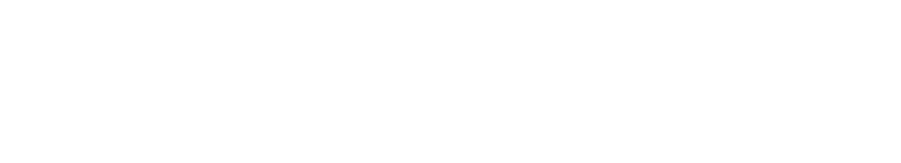
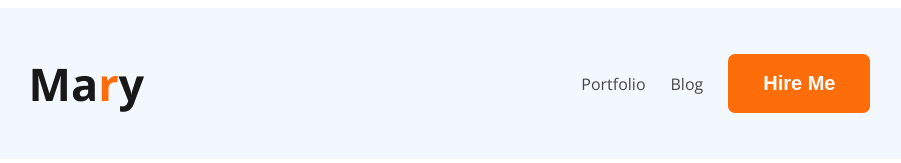
Before and after one commit to mdimranhossainwd/protfolio-website, a plain HTML site: page index.html in a window 1280 px wide. Shown: the whole page, without its empty margins (178-1079 px from the left). Drawn offline with nearby package versions, Linux system fonts and the light colour scheme.

Commit message:
Navigation bar completed

```diff
--- /dev/null
+++ b/css/style.css
@@ -0,0 +1,65 @@
+@import url("https://fonts.googleapis.com/css2?family=Open+Sans:wght@400;500;600;700;800&display=swap");
+
+body {
+  font-family: "Open Sans", sans-serif;
+}
+
+h1,
+h2,
+h3,
+h4,
+h5,
+h6 {
+  color: #181818;
+  font-weight: 700;
+  line-height: normal;
+}
+
+p {
+  color: #757575;
+  font-size: 17px;
+  font-weight: 400;
+  line-height: 30px;
+}
+
+.btn {
+  background-color: #fd6e0a;
+  border: none;
+  padding: 18px 35px;
+  border-radius: 7px;
+  color: #fff;
+  font-size: 20px;
+  font-weight: 700;
+}
+
+header {
+  background: #f3f8ff;
+}
+
+.navigation {
+  display: flex;
+  justify-content: space-around;
+}
+
+.navigation h3 {
+  font-size: 45px;
+}
+
+.navigation span {
+  color: #fd6e0a;
+}
+
+.navigation > ul {
+  display: flex;
+  align-items: center;
+}
+
+.navigation li {
+  list-style: none;
+  margin-right: 25px;
+}
+
+.navigation li a {
+  text-decoration: none;
+  color: #474747;
+}
--- a/index.html
+++ b/index.html
@@ -3,7 +3,22 @@
   <head>
     <meta charset="UTF-8" />
     <meta name="viewport" content="width=device-width, initial-scale=1.0" />
+
+    <!-- CSS LINK HERE  -->
+    <link rel="stylesheet" href="css/style.css" />
+
     <title>Developer Portfolio</title>
   </head>
-  <body></body>
+  <body>
+    <header>
+      <nav class="navigation">
+        <h3>Ma<span>r</span>y</h3>
+        <ul>
+          <li><a href="#">Portfolio</a></li>
+          <li><a href="#">Blog</a></li>
+          <li><button class="btn">Hire Me</button></li>
+        </ul>
+      </nav>
+    </header>
+  </body>
 </html>
```
